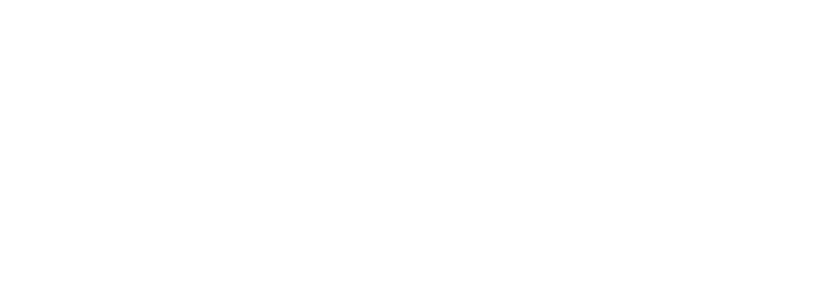
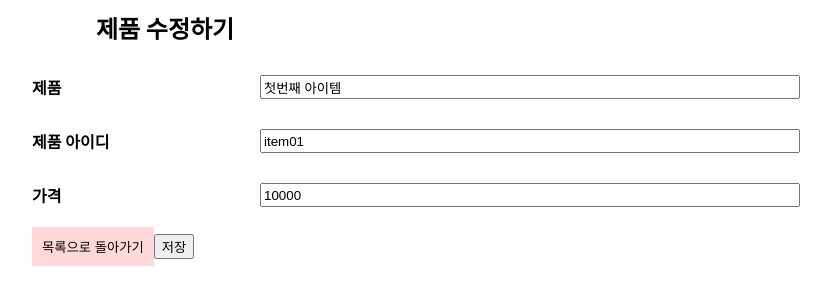
Before and after one commit to kwak9898/react_ts, a React (Create React App) app: page /item/item01/edit in a window 1280 px wide. Before the commit this address had no page. Shown: the top 304 px of the page, without its empty margins (224-1055 px from the left). Built offline with nearby package versions, Linux system fonts and the light colour scheme.

Commit message:
수정 기능 구현 시작

```diff
--- a/src/App.tsx
+++ b/src/App.tsx
@@ -1,6 +1,7 @@
 import { BrowserRouter, Route, Routes } from "react-router-dom";
 import ItemMain from "./components/items/ItemMain";
 import ItemDetail from "./components/items/ItemDetail";
+import ItemEdit from "./components/items/ItemEdit";
 
 function App() {
   return (
@@ -8,6 +9,7 @@ function App() {
       <Routes>
         <Route path="/" element={<ItemMain />} />
         <Route path="/item/:id" element={<ItemDetail />} />
+        <Route path="/item/:id/edit" element={<ItemEdit />} />
       </Routes>
     </BrowserRouter>
   );
--- /dev/null
+++ b/src/components/items/ItemEdit.tsx
@@ -0,0 +1,48 @@
+import React, { useEffect, useState } from "react";
+import { useNavigate, useParams } from "react-router-dom";
+import "./item.css";
+import _ from "lodash";
+import { useRecoilState } from "recoil";
+import { itemListState } from "./itemListState";
+
+function ItemEdit(): JSX.Element {
+  const [itemList, setItemList] = useRecoilState(itemListState);
+  let { id } = useParams();
+  let navigate = useNavigate();
+  let item = _.find(itemList, { id });
+
+  return (
+    <>
+      <h2 className="align-center">제품 수정하기</h2>
+      <div className="product-view-wrapper">
+        {item ? (
+          <>
+            <div className="product-view-row">
+              <label>제품</label>
+              <input value={item.itemName} />
+            </div>
+            <div className="product-view-row">
+              <label>제품 아이디</label>
+              <input value={item.id} />
+            </div>
+            <div className="product-view-row">
+              <label>가격</label>
+              <input value={item.price} />
+            </div>
+          </>
+        ) : (
+          <div>해당 제품을 찾을 수 없습니다.</div>
+        )}
+        <button
+          className="product-view-go-list-btn"
+          onClick={() => navigate("/")}
+        >
+          목록으로 돌아가기
+        </button>
+        <button className="main-view-go-list-btn">저장</button>
+      </div>
+    </>
+  );
+}
+
+export default ItemEdit;
--- a/src/components/items/ItemList.tsx
+++ b/src/components/items/ItemList.tsx
@@ -16,6 +16,9 @@ function ItemList(props: { itemList: ItemDataModel[] }) {
               <Link to={`/item/${item.id}`}>{item.itemName}</Link>
             </CommonTableColumn>
             <CommonTableColumn>{String(item.price)}</CommonTableColumn>
+            <CommonTableColumn>
+              <Link to={`/item/${item.id}/edit`}>수정</Link>
+            </CommonTableColumn>
           </CommonTableRow>
         );
       })}
--- a/src/components/items/ItemMain.tsx
+++ b/src/components/items/ItemMain.tsx
@@ -6,6 +6,7 @@ import ItemDataModel from "./ItemModel";
 import { setDefaultResultOrder } from "dns";
 import { atom, useRecoilState } from "recoil";
 import { itemListState } from "./itemListState";
+import ItemEdit from "./ItemEdit";
 
 interface IitemInput {
   id: string;
@@ -45,7 +46,7 @@ function ItemMain() {
         </label>
         <input
           type="text"
-          name="productName"
+          name="itemName"
           id="product-name"
           value={itemName}
           onChange={onChange}
```
